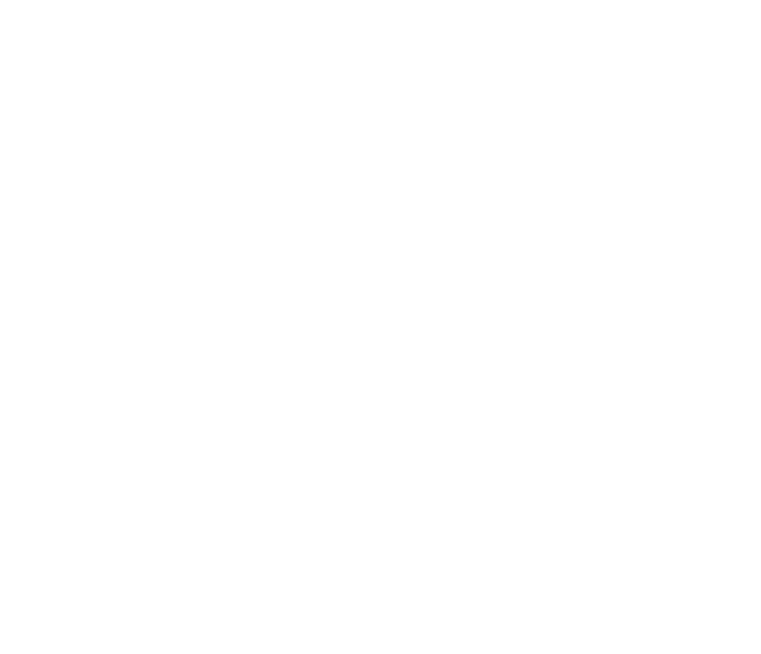
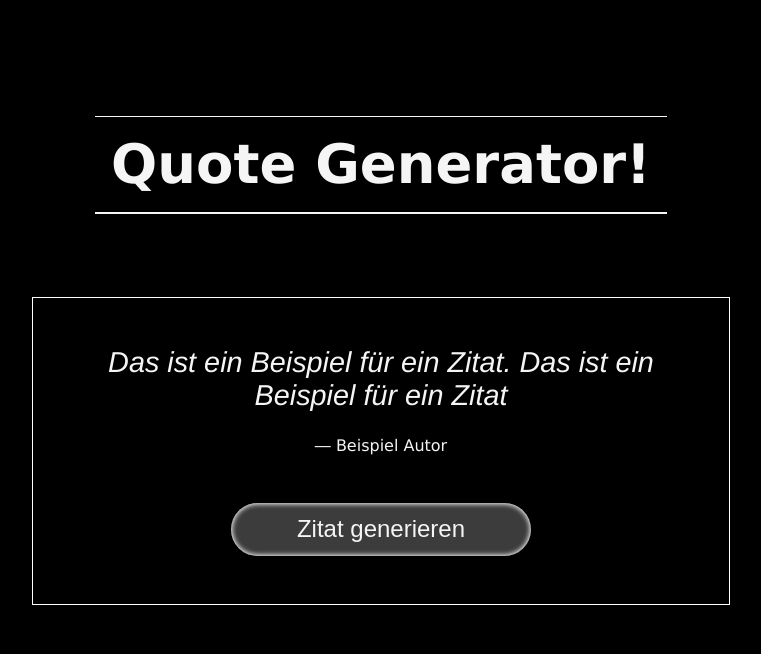
Before and after one commit to br4hmGIT/RandomQuote, a plain HTML site: page index.html in a window 1280 px wide. Shown: the whole page, without its empty margins (259-1020 px from the left). Drawn offline with Linux system fonts and the light colour scheme.

Commit message:
Alle Elemente gestyled

```diff
--- a/index.html
+++ b/index.html
@@ -8,6 +8,18 @@
 </head>
 <body>
 
+    <div class="heading">
+        <h1>Quote Generator!</h1>
+    </div>
+
+    <div class="quote-wrapper">
+        <div class="quote-container">
+            <i class="quote" id="quote">Das ist ein Beispiel für ein Zitat. Das ist ein Beispiel für ein Zitat</i>
+            <p class="author" id="author">&horbar; Beispiel Autor</p>
+            <button class="btn-quote" id="btnQuote">Zitat generieren</button>
+        </div>
+    </div>
+
     <script src="main.js"></script>
 </body>
 </html>
--- a/style.css
+++ b/style.css
@@ -0,0 +1,65 @@
+body {
+    background-color: black;
+    color:whitesmoke;
+    margin:0;
+    padding:0;
+    font-family:Verdana, Geneva, Tahoma, sans-serif;
+}
+
+.heading {
+    display:flex;
+    justify-content: center;
+    margin-top:5rem;
+    font-size:1.7rem;
+}
+
+.heading h1 {
+    border-top:1px solid whitesmoke;
+    border-bottom:2px solid whitesmoke;
+    padding:1rem;
+}
+
+.quote-wrapper {
+    display:flex;
+    align-items: center;
+    justify-content: center;
+    height:50vh;
+}
+
+.quote-container {
+    display:flex;
+    align-items: center;
+    justify-content: center;
+    flex-direction: column;
+    width:600px;
+    border:1px solid white;
+    padding:3rem;
+}
+
+.quote {
+    font-size:1.8rem;
+    font-family:'Franklin Gothic Medium', 'Arial Narrow', Arial, sans-serif;
+    width:100%;
+    text-align: center;
+    margin-bottom:.5rem;
+}
+
+.btn-quote {
+    border-style:none;
+    background-color: rgb(60, 60, 60);
+    color:whitesmoke;
+    font-size:1.5rem;
+    padding:.8rem;
+    border-radius:30px;
+    text-align:center;
+    margin-top:2rem;
+    min-width:300px;
+    box-shadow: inset 0 0 5px 1px white;
+    transition: all .3s ease;
+}
+
+.btn-quote:hover {
+    background-color: whitesmoke;
+    color:black;
+    cursor:pointer;
+}
```
